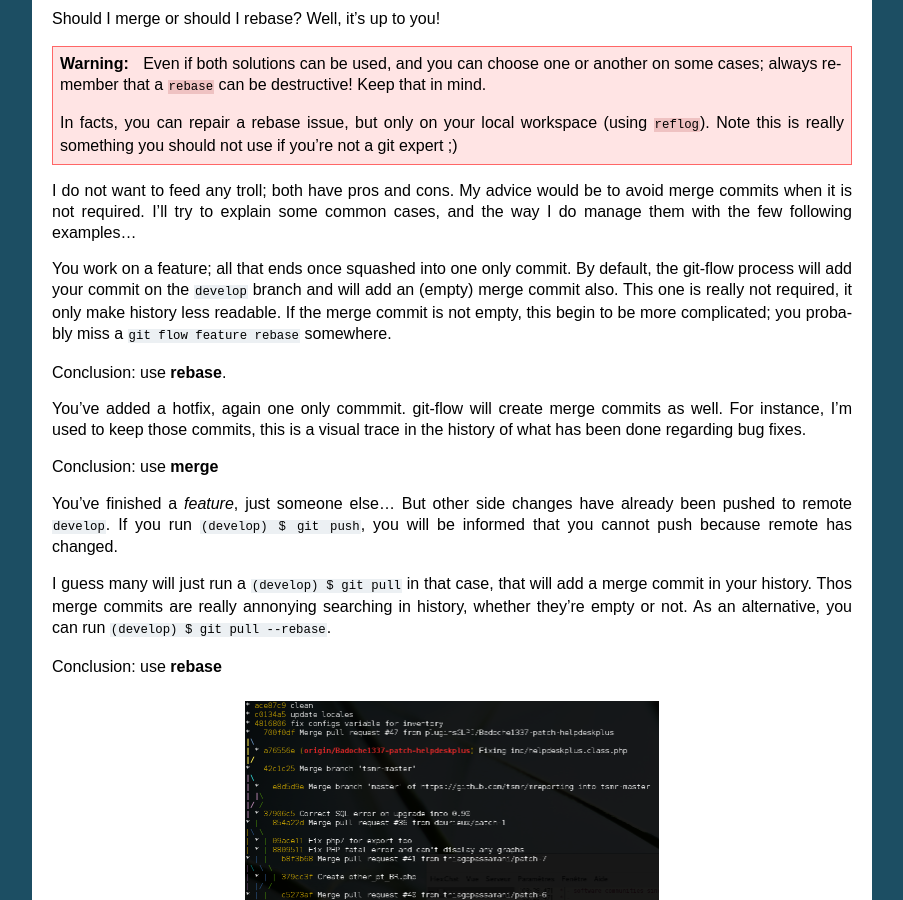
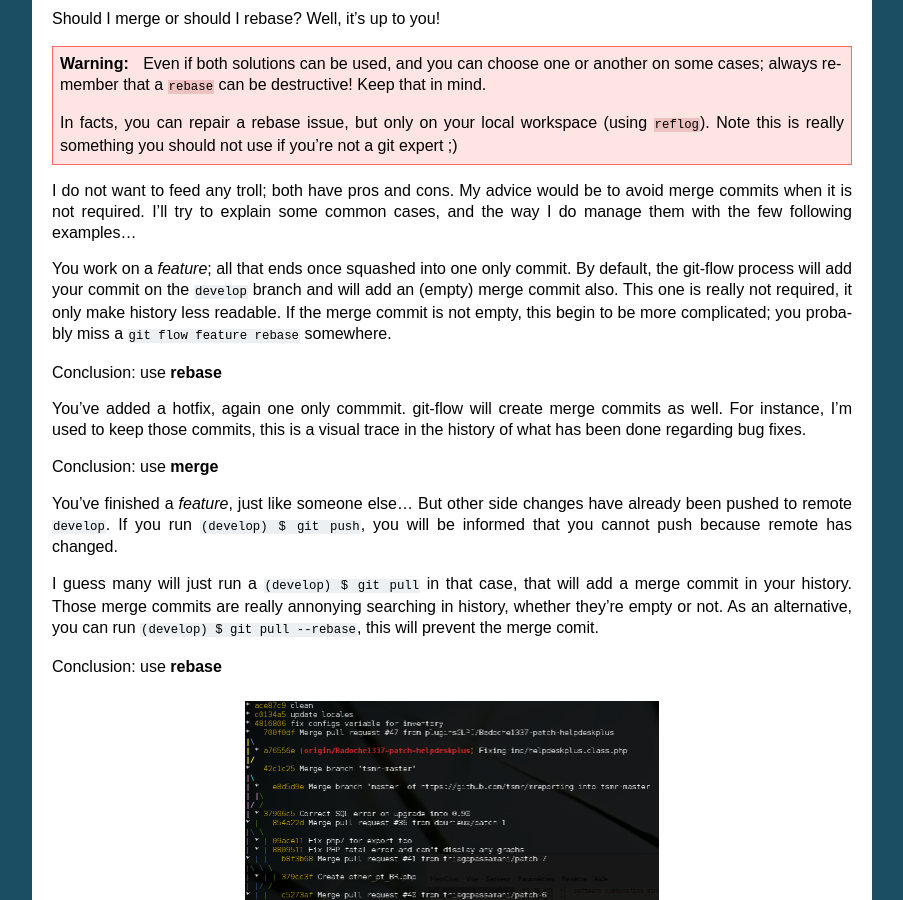
Before and after one commit to TECLIB/gitflow-doc, a Sphinx documentation site: the page built from source/presentation.rst, in a window 1280 px wide and 900 px high, scrolled down 2766 px. Shown: the whole window, without its empty margins (198-1101 px from the left). Built offline with Sphinx 7.4.7, drawn with Linux system fonts in a browser that asks for light colours.

```diff
--- a/source/presentation.rst
+++ b/source/presentation.rst
@@ -110,17 +110,17 @@
 
 I do not want to feed any troll; both have pros and cons. My advice would be to avoid merge commits when it is not required. I'll try to explain some common cases, and the way I do manage them with the few following examples...
 
-You work on a feature; all that ends once squashed into one only commit. By default, the git-flow process will add your commit on the ``develop`` branch and will add an (empty) merge commit also. This one is really not required, it only make history less readable. If the merge commit is not empty, this begin to be more complicated; you probably miss a ``git flow feature rebase`` somewhere.
+You work on a `feature`; all that ends once squashed into one only commit. By default, the git-flow process will add your commit on the ``develop`` branch and will add an (empty) merge commit also. This one is really not required, it only make history less readable. If the merge commit is not empty, this begin to be more complicated; you probably miss a ``git flow feature rebase`` somewhere.
 
-Conclusion: use **rebase**.
+Conclusion: use **rebase**
 
 You've added a hotfix, again one only commmit. git-flow will create merge commits as well. For instance, I'm used to keep those commits, this is a visual trace in the history of what has been done regarding bug fixes.
 
 Conclusion: use **merge**
 
-You've finished a `feature`, just someone else... But other side changes have already been pushed to remote ``develop``. If you run ``(develop) $ git push``, you will be informed that you cannot push because remote has changed.
+You've finished a `feature`, just like someone else... But other side changes have already been pushed to remote ``develop``. If you run ``(develop) $ git push``, you will be informed that you cannot push because remote has changed.
 
-I guess many will just run a ``(develop) $ git pull`` in that case, that will add a merge commit in your history. Thos merge commits are really annonying searching in history, whether they're empty or not. As an alternative, you can run ``(develop) $ git pull --rebase``.
+I guess many will just run a ``(develop) $ git pull`` in that case, that will add a merge commit in your history. Those merge commits are really annonying searching in history, whether they're empty or not. As an alternative, you can run ``(develop) $ git pull --rebase``, this will prevent the merge comit.
 
 Conclusion: use **rebase**
 
```
Also changed, not shown: 5 other files.
